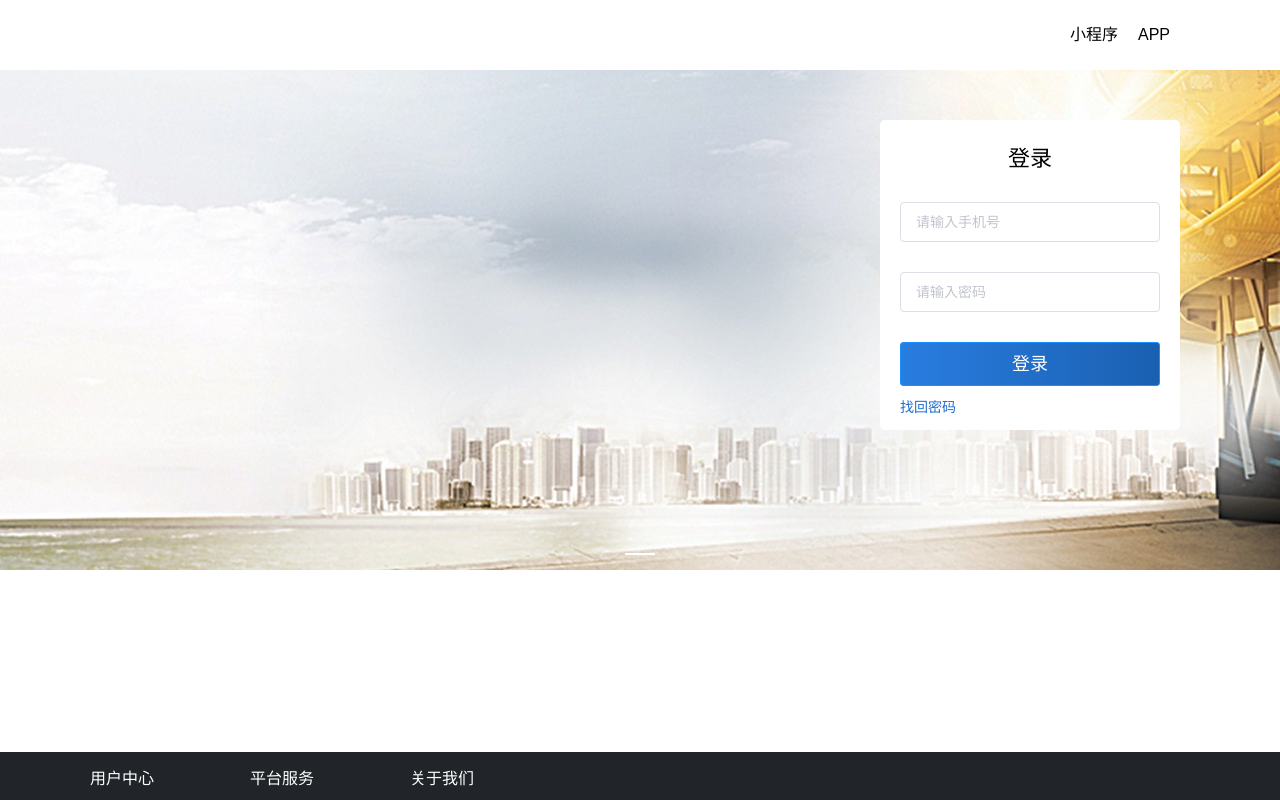
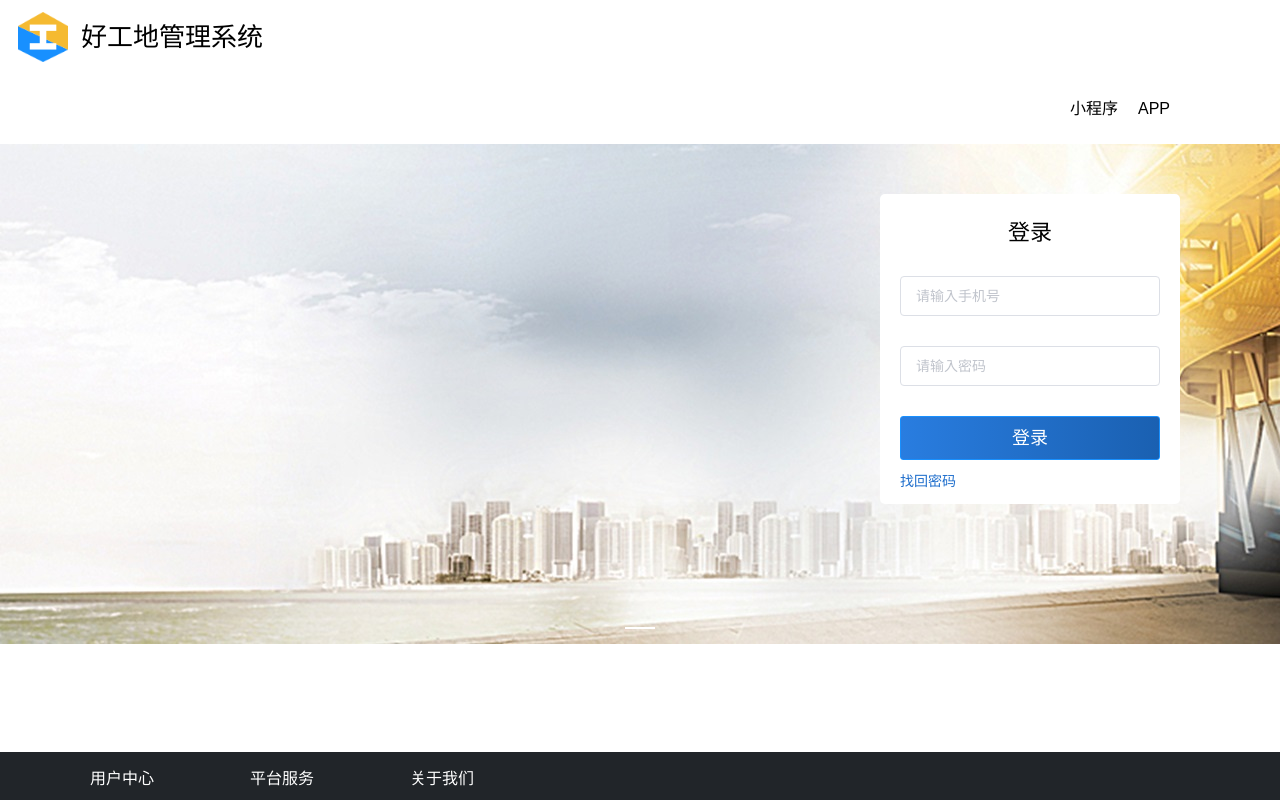
Before and after one commit to chenqi1992/site, a Vue app: page /home in a window 1280 px wide. Built offline with nearby package versions, Linux system fonts and the light colour scheme.

Commit message:
[feat]: 工地

```diff
--- a/src/views/home/home.vue
+++ b/src/views/home/home.vue
@@ -1,5 +1,6 @@
 <template>
     <div class="home-index">
+		<div class="title"><img src="../../assets/logo.png" alt="" class="logo">好工地管理系统</div>
         <div class="topbar">
             <div class="mini">小程序</div>
             <div class="app">APP</div>
@@ -140,6 +141,17 @@ export default {
 
 <style lang="scss">
     .home-index {
+        .title {
+            display: flex;
+            align-items: center;
+            line-height: 74px;
+            font-size: 26px;
+            .logo {
+                padding: 0 13px 0 18px;
+                width: 50px;
+                height: 50px;
+            }
+        }
         .topbar {
             display: flex;
             justify-content: flex-end;
```
